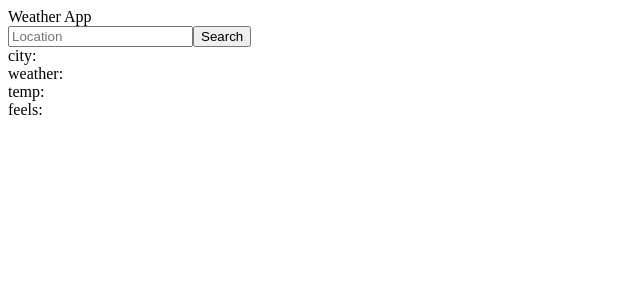
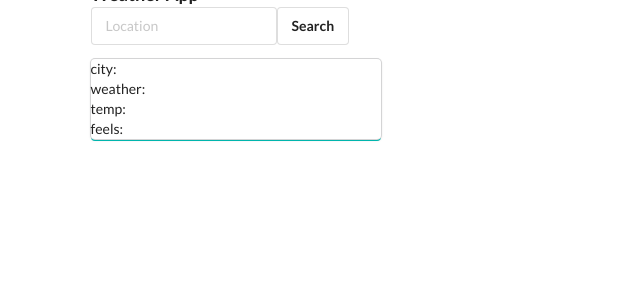
Before and after one commit to Ghanna96/weather-app, a React (Create React App) app: page / in a window 1280 px wide. Shown: the top 300 px of the page, without its empty margins (0-640 px from the left). Built offline with nearby package versions, Linux system fonts and the light colour scheme; no server answers.

Commit message:
css styiling

```diff
--- a/package.json
+++ b/package.json
@@ -30,5 +30,8 @@
 			"last 1 firefox version",
 			"last 1 safari version"
 		]
+	},
+	"devDependencies": {
+		"semantic-ui-css": "^2.4.1"
 	}
 }
--- a/src/App.js
+++ b/src/App.js
@@ -7,7 +7,7 @@ class App extends Component {
 		super(props);
 		this.state = {
 			location: '',
-			rawData: [],
+			json: [],
 			actualData: [],
 		};
 	}
@@ -19,7 +19,7 @@ class App extends Component {
 			temp: '',
 			feels: '',
 		};
-		const data = this.state.rawData;
+		const data = this.state.json;
 		obj.location = data.name;
 		obj.weather = data.weather[0].description;
 		obj.temp = data.main.temp;
@@ -39,7 +39,7 @@ class App extends Component {
 			url = `https://api.openweathermap.org/data/2.5/weather?q=${place}&units=metric&appid=73bb57b7d1fab98dc011bd2055bf4c84`;
 			const data = await fetch(url, { mode: 'cors' });
 			const weather = await data.json();
-			this.setState({ rawData: weather });
+			this.setState({ json: weather });
 			this.getData();
 		} catch (err) {
 			console.log(err);
@@ -62,10 +62,17 @@ class App extends Component {
 	};
 	render() {
 		return (
-			<div className='App'>
-				<header className='App-header'>Weather App</header>
-				<Form onLocation={this.locationInput} onSubmit={this.handleSubmit} />
-				<Weather data={this.state.actualData} />
+			<div className='ui center aligned grid'>
+				<div className='ui container'>
+					<header>
+						<h3 className='ui header'>Weather App</h3>
+					</header>
+
+					<Form onLocation={this.locationInput} onSubmit={this.handleSubmit} />
+					<div className='ui teal card'>
+						<Weather data={this.state.actualData} />
+					</div>
+				</div>
 			</div>
 		);
 	}
--- a/src/Components/form.jsx
+++ b/src/Components/form.jsx
@@ -2,12 +2,12 @@ import React from 'react';
 
 function Form(props) {
 	return (
-		<form onSubmit={props.onSubmit}>
+		<form className='ui input' onSubmit={props.onSubmit}>
 			<input
 				type='text'
 				placeholder='Location'
 				onChange={props.onLocation}></input>
-			<input type='submit' value='Search'></input>
+			<input className='ui button' type='submit' value='Search'></input>
 		</form>
 	);
 }
--- a/src/index.js
+++ b/src/index.js
@@ -2,7 +2,7 @@ import React from 'react';
 import ReactDOM from 'react-dom';
 import App from './App';
 import * as serviceWorker from './serviceWorker';
-
+import 'semantic-ui-css/semantic.min.css';
 ReactDOM.render(
 	<React.StrictMode>
 		<App />
```
Also changed, not shown: 1 other file (tests, documents, lock files or other folders). Lines whose indentation alone changed are shown as unchanged.
